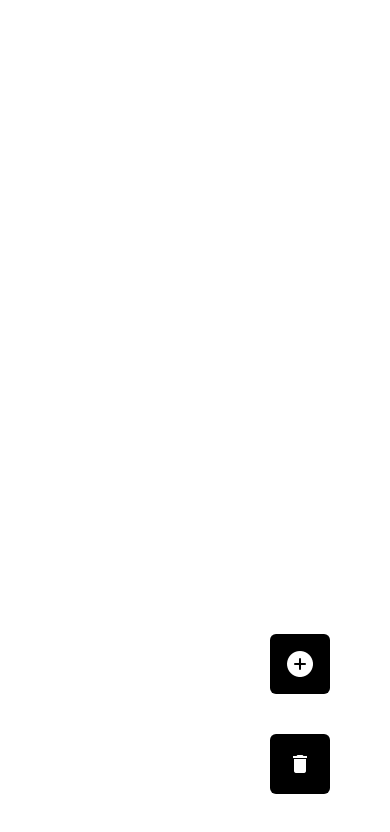
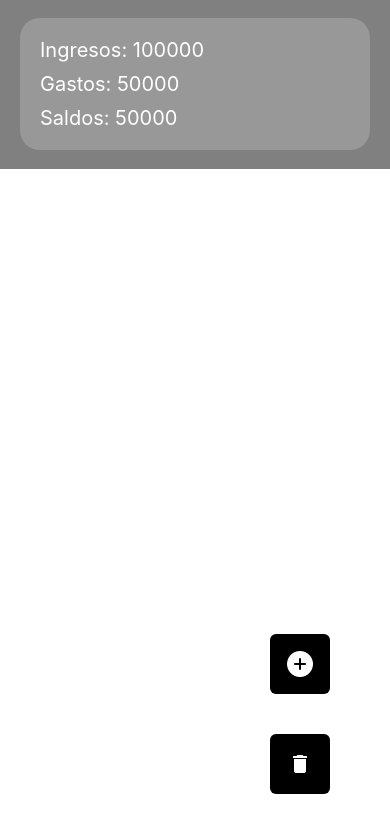
Before and after one commit to andresleonardobg/vills, a React Native app: screen / in a window 390 px wide. Shown: the top 832 px of the page. Built offline with nearby package versions, Linux system fonts and the light colour scheme.

Commit message:
feat(totals): :sparkles: new component Totals

```diff
--- a/App.tsx
+++ b/App.tsx
@@ -1,6 +1,7 @@
 import { StatusBar } from "expo-status-bar";
 import { StyleSheet, View } from "react-native";
 import { Main } from "./components/main";
+import Constants from "expo-constants";
 
 export default function App() {
   return (
@@ -17,5 +18,6 @@ const styles = StyleSheet.create({
     backgroundColor: "#fff",
     alignItems: "center",
     justifyContent: "center",
+    paddingTop: Constants.statusBarHeight
   },
 });
--- /dev/null
+++ b/components/Totals.tsx
@@ -0,0 +1,56 @@
+import { View, Text, StyleSheet } from "react-native";
+
+type Totals = {
+    input: number;
+    output: number;
+}
+
+export function Totals(props: Totals) {
+    const balance = () => {
+        return props.input - props.output;
+    }
+  return (
+    <View style={style.base}>
+      <View style={style.container}>
+        {/* total inputs */}
+        <View style={style.fields}>
+          <Text style={style.baseText}>Ingresos: </Text>
+          <Text style={style.baseText}>{props.input}</Text>
+        </View>
+        {/* total outputs */}
+        <View style={style.fields}>
+          <Text style={style.baseText}>Gastos: </Text>
+          <Text style={style.baseText}>{props.output}</Text>
+        </View>
+        {/* balance */}
+        <View style={style.fields}>
+          <Text style={style.baseText}>Saldos: </Text>
+          <Text style={style.baseText}>{ balance() }</Text>
+        </View>
+      </View>
+    </View>
+  );
+}
+
+const style = StyleSheet.create({
+  base: {
+    backgroundColor: "gray",
+    height: "20%",
+    justifyContent: "center",
+  },
+  fields: {
+    flexDirection: "row",
+  },
+  container: {
+    backgroundColor: "rgba(255, 255, 255, 0.19)",
+    marginLeft: 20,
+    marginRight: 20,
+    padding: 20,
+    borderRadius: 20,
+    gap: 10,
+  },
+  baseText: {
+    color: "white",
+    fontSize: 20,
+  }
+});
--- a/components/main.tsx
+++ b/components/main.tsx
@@ -7,6 +7,7 @@ import MaterialIcons from "@expo/vector-icons/MaterialIcons";
 import Constants from "expo-constants";
 import { getData, removeData, storeTransactions } from "../database/db_controller";
 import { Transaction, NewDataTransaction } from "../types/types";
+import { Totals } from "./Totals";
 
 type TrasactionToUpdate = {
   id: number;
@@ -63,7 +64,8 @@ export function Main() {
   }
 
   return (
-    <>
+    <View style={{width: "100%", height: "100%"}}>
+      <Totals input={100000} output={50000} />
       <View style={styles.container}>
         <ModalForm
           modalVisible={modalVisible}
@@ -73,7 +75,7 @@ export function Main() {
           infoTransactionToUpdate={transactionToUpdate}
         />
         <FlatList
-          style={{ gap: 10 }}
+          style={{ gap: 10, padding: 20 }}
           data={records}
           // keyExtractor={}
           renderItem={({ item }) => <Card data={item} delete={deleteRecord} edit={editRecord}/>}
@@ -82,7 +84,6 @@ export function Main() {
       </View>
       <Pressable
         onPress={() => setModalVisible(!modalVisible)}
-        // onPress={() => removeData()}
         style={styles.boton}
       >
         <Ionicons name="add-circle" size={32} color="white" />
@@ -91,7 +92,7 @@ export function Main() {
       <Pressable onPress={showAlert} style={styles.botonDelete}>
         <MaterialIcons name="delete" size={24} color="#ffffff" />
       </Pressable>
-    </>
+    </View>
   );
 }
 
@@ -100,7 +101,7 @@ const styles = StyleSheet.create({
     flex: 1,
     justifyContent: "center",
     width: "100%",
-    paddingTop: Constants.statusBarHeight,
+    height: "80%",
   },
   boton: {
     backgroundColor: "#000",
```
